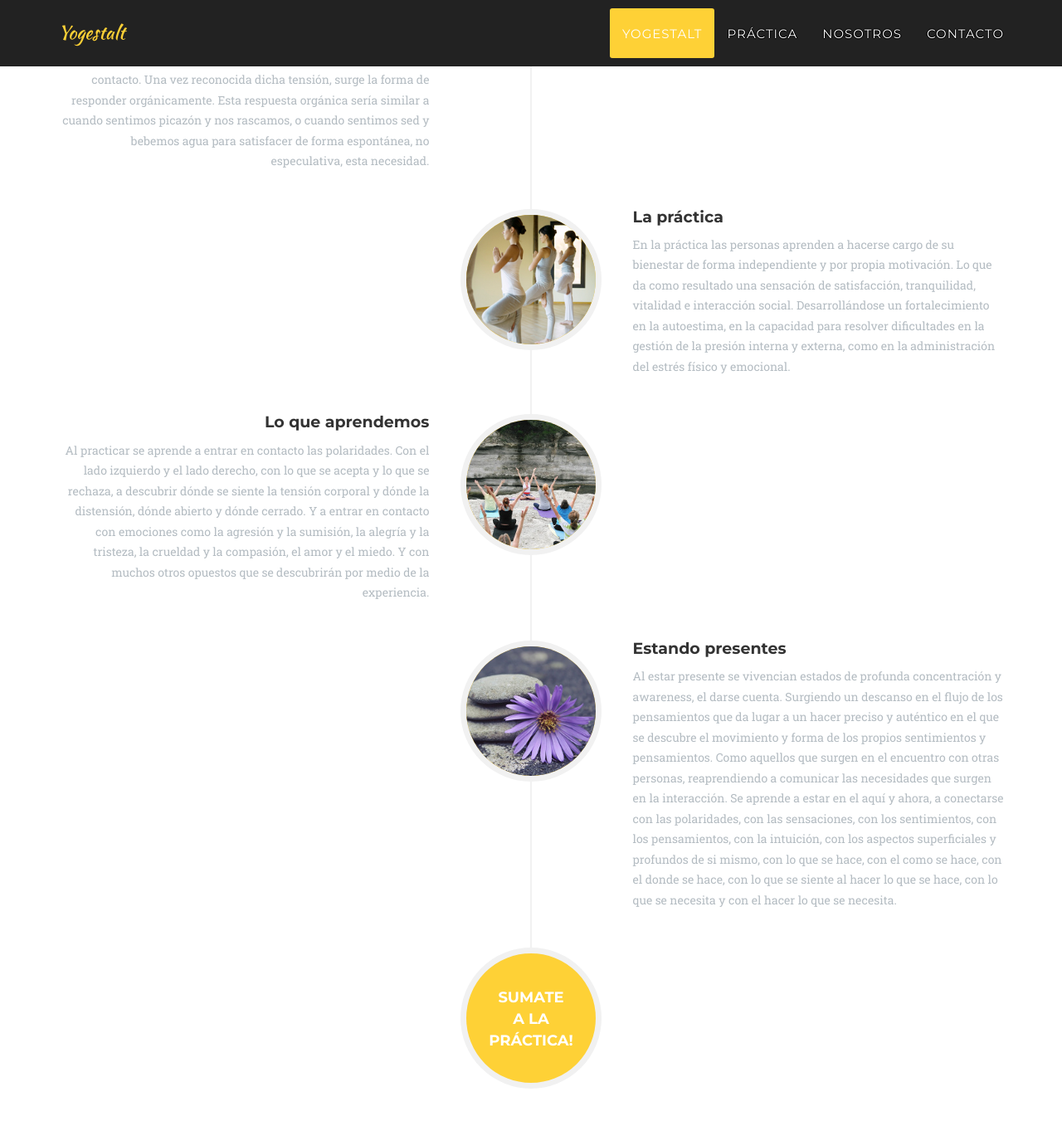
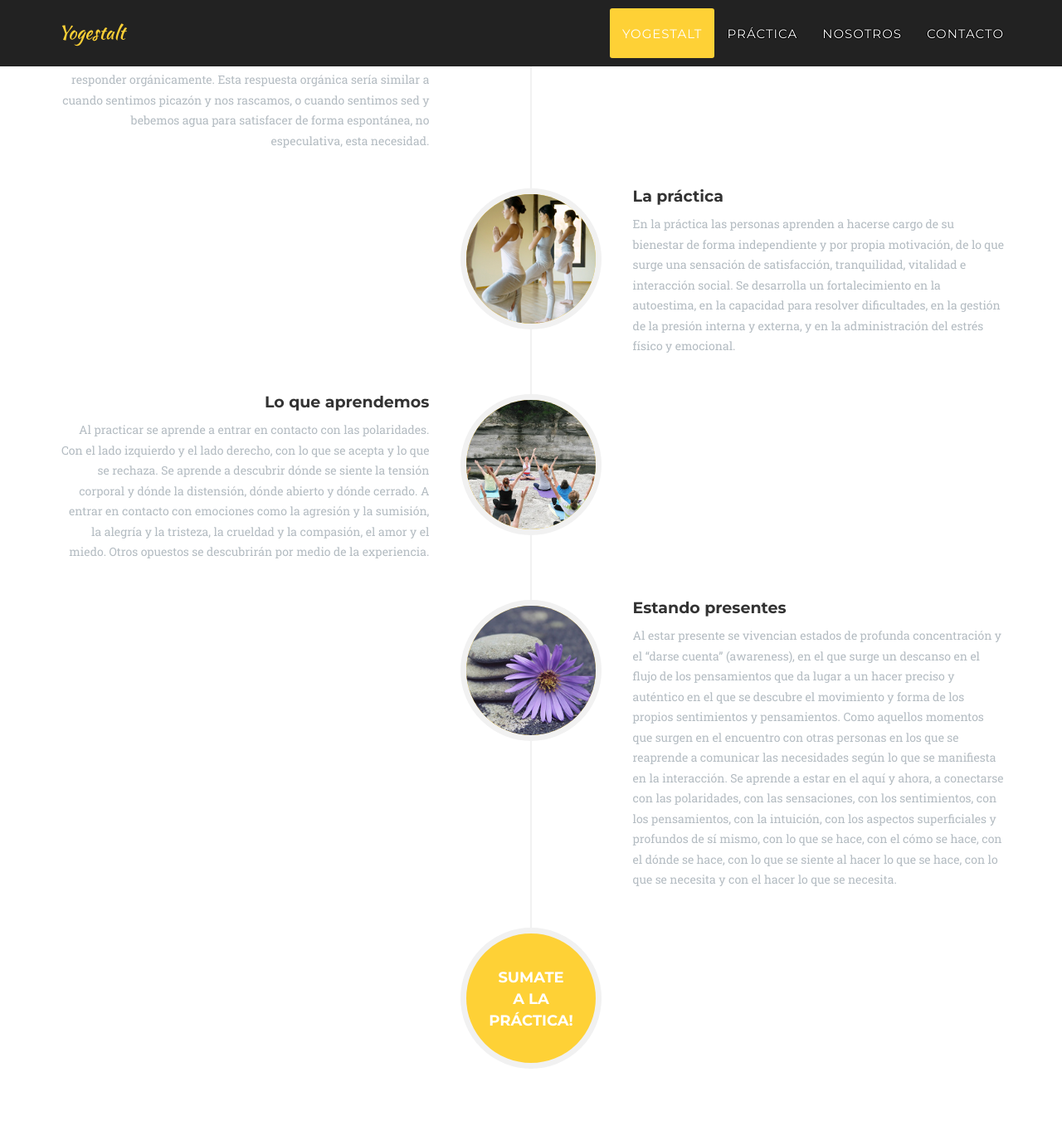
Before and after one commit to cele-carrillo/yogestalt, a Jekyll site: the page built from es/index.html, in a window 1280 px wide and 1400 px high, scrolled down 1407 px. Shown: the top 1351 px of the window at 83% size. Built offline with Jekyll 4.4.1, drawn with Linux system fonts in a browser that asks for light colours; some web fonts are replaced; some of the changed text lies outside the part shown.

Commit message:
textos corregidos

```diff
--- a/_config.yml
+++ b/_config.yml
@@ -37,16 +37,16 @@
     timeline:
       traditional_practices:
         title: Traditional practices
-        text: "In Yogestalt the integration of traditional practices such as ásanas (body positions), pránáyámas (expansion of energy through breathing), mantras (vocalization), mudrás (gestures made with the hands), yoganidra (integration through sleep), samyama (concentration, contemplation, identification), kriyás (organic activation) provide practical resources for daily life which can be used at any time."
+        text: "In Yogestalt the integration of traditional practices such as ásanas (body positions), pránáyámas (expansion of energy through breathing), mantras (vocalization), mudrás (gestures made with the hands), yoganidra (integration through sleep), dhyána (concentration, contemplation), kriyás (organic activation) provide practical resources for daily life which can be used at any time."
       intention:
         title: Our intention
         text: "In Yogestalt there is a permanent intention to withdraw from the preconceived ideas in order to begin a journey of self-discovery, becoming aware of the opposing aspects that make us who we are and which give rise to the turmoil of our  consciousness. Yogestalt proposes various ways of practicing so as to identify these opposites, as well as the tension between. Once this tension becomes obvious, how to respond to it appears organically. This organic response would be similar to when it itches and we scratch, or when we feel thirsty and drink water, so as to satisfy our need in a spontaneous and not speculative manner."
       practice:
         title: The practice
-        text: "In this practice, people learn to take care of their own wellbeing, with autonomy and self-motivation. Which results in a sense of satisfaction, tranquility, vitality and social interaction. People also develop a stronger self-esteem, and the ability to solve difficulties in managing internal and external pressure and physical and emotional stress."
+        text: "In this practice, people learn to take care of their own wellbeing, with autonomy and self-motivation,  which brings a sense of satisfaction, tranquility, vitality and social interaction. People also develop a stronger self-esteem, and the ability to solve difficulties in managing internal and external pressure and physical and emotional stress."
       learnings:
         title: What we learn
-        text: "By practicing we learn to contact our own polarities: the left side and the right side, what is accepted and what is rejected, where we feel tension and where relaxation, where we are open and where closed. We also learn to get in touch with emotions such as joy and sorrow, cruelty and compassion, aggression and submission, love and fear. As well as with many other opposing aspects we discover through experience."
+        text: "By practicing we learn to contact our own polarities: the left side and the right side, what is accepted and what is rejected; we learn to discover where we feel tension and where relaxation, where we are open and where closed. We also learn to get in touch with emotions such as joy and sorrow, cruelty and compassion, aggression and submission, love and fear. As well as with many other opposing aspects we discover through experience."
       present:
         title: Being present
         text: "From the practice of being fully present, states of deep concentration and awareness arise. This brings about a break in the flow of thoughts which results in an accurate and authentic doing and being. In this state, we can rediscover the movement and shape of our own feelings and thoughts, as well as those emerging from the encounter with others, relearning to communicate the needs that originate from this interaction. You learn to be present in the here and now, to connect with your own polarities, sensations, feelings, thoughts, intuition, with the superficial and deep aspects of yourself, with what is being done, how it’s being done, what is being felt, and what needs surface."
@@ -74,7 +74,7 @@
       yoganidra:
         title: Yoganidra
         subtitle: "The time to integrate dreaming with being awake."
-        description: "The time when dreams become conscious. This contemplative state lays between sleep and wakefulness."
+        description: "By lying in a contemplative manner, we experience the state that arises between sleep and wakefulness."
       puja:
         title: Pújá
         subtitle: "Appreciating, offering and giving."
@@ -126,28 +126,28 @@
     timeline:
       traditional_practices:
         title: Prácticas tradicionales
-        text: "En Yogestalt la integración de prácticas tradicionales como la de los ásanas (posiciones corporales), pránáyámas (expansión de la energía por medio de respiratorios), mantras (vocalización), mudrás (gestos hechos con las manos), yoganidra ( la integración a través del sueño), samyama (concentración, contemplación, identificación), kriyás (activación orgánica) proporcionan recursos prácticos para la vida cotidiana que se pueden hacer en cualquier momento."
+        text: "En Yogestalt la integración de prácticas tradicionales como ásanas (posiciones corporales), pránáyámas (expansión de la energía por medio de la respiración), mantras (vocalización), mudrás (gestos hechos con las manos), yoganidrá (la integración a través del sueño), dhyána (concentración, contemplación), kriyás (activación orgánica) proporcionan recursos prácticos para la vida cotidiana que se pueden hacer en cualquier momento."
       intention:
         title: Nuestra intención
         text: "En Yogestalt hay una permanente intención de retirarse de las ideas preconcebidas para iniciar un camino personal de descubrimiento consciente de las partes opuestas que nos conforman y dan origen a los torbellinos de la conciencia. Yogestalt propone diversas prácticas para facilitar el reconocimiento de dichos opuestos, la tensión que existe entre ellos y profundizar en el contacto. Una vez reconocida dicha tensión,  surge la forma de responder orgánicamente. Esta respuesta orgánica sería similar a cuando sentimos picazón y nos rascamos, o cuando sentimos sed y bebemos agua para satisfacer de forma espontánea, no especulativa, esta necesidad."
       practice:
         title: La práctica
-        text: "En la práctica las personas aprenden a hacerse cargo de su bienestar de forma independiente y por propia motivación. Lo que da como resultado una sensación de satisfacción, tranquilidad, vitalidad e interacción social. Desarrollándose un fortalecimiento en la autoestima, en la capacidad para resolver dificultades en la gestión de la presión interna y externa, como en la administración del estrés físico y emocional."
+        text: "En la práctica las personas aprenden a hacerse cargo de su bienestar de forma independiente y por propia motivación, de lo que surge una sensación de satisfacción, tranquilidad, vitalidad e interacción social. Se desarrolla un fortalecimiento en la autoestima, en la capacidad para resolver dificultades, en la gestión de la presión interna y externa, y en la administración del estrés físico y emocional."
       learnings:
         title: Lo que aprendemos
-        text: "Al practicar se aprende a entrar en contacto las polaridades. Con el lado izquierdo y el lado derecho, con lo que se acepta y lo que se rechaza, a descubrir dónde se siente la tensión corporal y dónde la distensión, dónde abierto y dónde cerrado. Y a entrar en contacto con emociones como la agresión y la sumisión, la alegría y la tristeza, la crueldad y la compasión, el amor y el miedo. Y con muchos otros opuestos que se descubrirán por medio de la experiencia."
+        text: "Al practicar se aprende a entrar en contacto con las polaridades. Con el lado izquierdo y el lado derecho, con lo que se acepta y lo que se rechaza. Se aprende a descubrir dónde se siente la tensión corporal y dónde la distensión, dónde abierto y dónde cerrado. A entrar en contacto con emociones como la agresión y la sumisión, la alegría y la tristeza, la crueldad y la compasión, el amor y el miedo. Otros opuestos se descubrirán por medio de la experiencia."
       present:
         title: Estando presentes
-        text: "Al estar presente se vivencian estados de profunda concentración y awareness, el darse cuenta. Surgiendo un descanso en el flujo de los pensamientos que da lugar a un hacer preciso y auténtico en el que se descubre el movimiento y forma de los propios sentimientos y pensamientos. Como aquellos que surgen en el encuentro con otras personas, reaprendiendo a comunicar las necesidades que surgen en la interacción. Se aprende a estar en el aquí y ahora, a conectarse con las polaridades, con las sensaciones, con los sentimientos, con los pensamientos, con la intuición, con los aspectos superficiales y profundos de si mismo, con lo que se hace, con el como se hace, con el donde se hace, con lo que se siente al hacer lo que se hace, con lo que se necesita y con el hacer lo que se necesita."
+        text: "Al estar presente se vivencian estados de profunda concentración y el “darse cuenta” (awareness), en el que surge un descanso en el flujo de los pensamientos que da lugar a un hacer preciso y auténtico en el que se descubre el movimiento y forma de los propios sentimientos y pensamientos. Como aquellos momentos que surgen en el encuentro con otras personas en los que se reaprende a comunicar las necesidades según lo que se manifiesta en la interacción. Se aprende a estar en el aquí y ahora, a conectarse con las polaridades, con las sensaciones, con los sentimientos, con los pensamientos, con la intuición, con los aspectos superficiales y profundos de sí mismo, con lo que se hace, con el cómo se hace, con el dónde se hace, con lo que se siente al hacer lo que se hace, con lo que se necesita y con el hacer lo que se necesita."
     angas:
       asana:
         title: Ásana
         subtitle: Ubicarse, sentirse, contemplarse y  hacer lo que se necesita.
-        description: "Descubrir la propia posición intentando permanecer presente, sintiéndose y con la intención de llegar a una profunda comodidad. Por medio de la posición, un viaje de lo corporal a lo energético, a lo emocional, a lo mental, a lo intuitivo, hacia los aspectos superficiales y profundos."
+        description: "Descubrir la propia posición intentando permanecer presente, sintiéndose y con la intención de llegar a una profunda comodidad. Por medio de la posición se propone un viaje de lo corporal a lo energético, a lo emocional, a lo mental, a lo intuitivo, hacia los aspectos superficiales y profundos."
       mudra:
         title: Mudrá
         subtitle: Los gestos hechos con las manos.
-        description: "Los gestos hechos con las manos, que abren a experiencias superficiales y profundas. Los gestos que modifican los estados de conciencia."
+        description: "Gestos hechos con las manos que abren a experiencias superficiales y profundas, y modifican los estados de conciencia."
       pranayama:
         title: Pránáyáma
         subtitle: Expandirse y contraerse por medio del respirar.
@@ -162,8 +162,8 @@
         description: "La vibración del sonido y sus efectos sobre lo interno y externo."
       yoganidra:
         title: Yoganidra
-        subtitle: El momento de integrar lo onírico con el estar despierto.
-        description: "El momento en el que los sueños se tornan conscientes. En un estado contemplativo se experimenta ese estado que está entre el sueño y el estar despierto."
+        subtitle: El momento de integrar lo onírico con la vigilia.
+        description: "Al permanecer de manera contemplativa se experimenta ese estado que está entre el estar dormido y el estar despierto."
       puja:
         title: Pújá
         subtitle: Ofrendarse y ofrendar.
@@ -171,7 +171,7 @@
       dhyana:
         title: Dhyana
         subtitle: Contemplación.
-        description: "Recuperando el estado contemplativo que nos hace estar cuidadosamente presente facilitando el darse cuenta."
+        description: "Recuperar el estado contemplativo nos ayuda a estar cuidadosamente presentes para dar lugar al “darse cuenta”(awareness)."
     people:
       entry_ricardo: Buenos Aires - Argentina
       entry_cristina: Santa Cruz - Argentina
```
